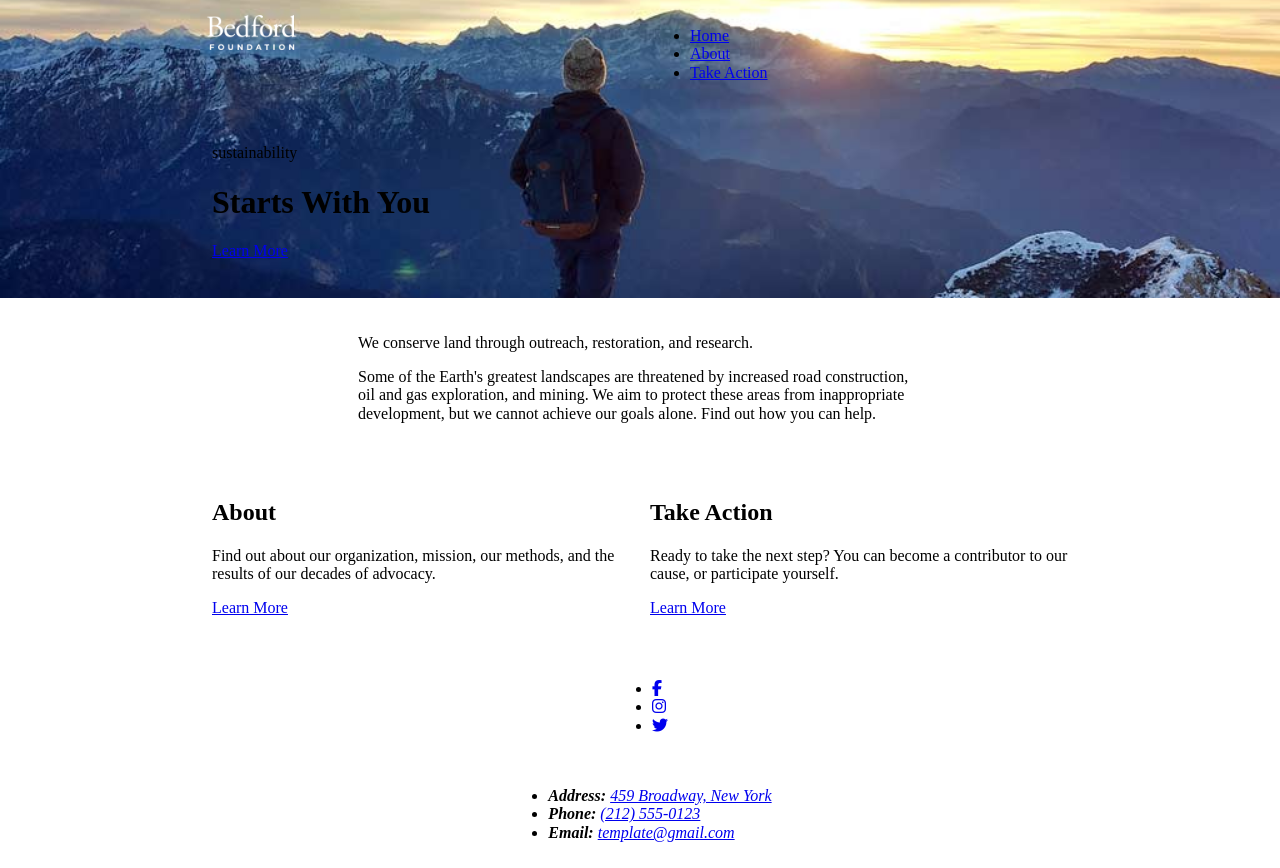
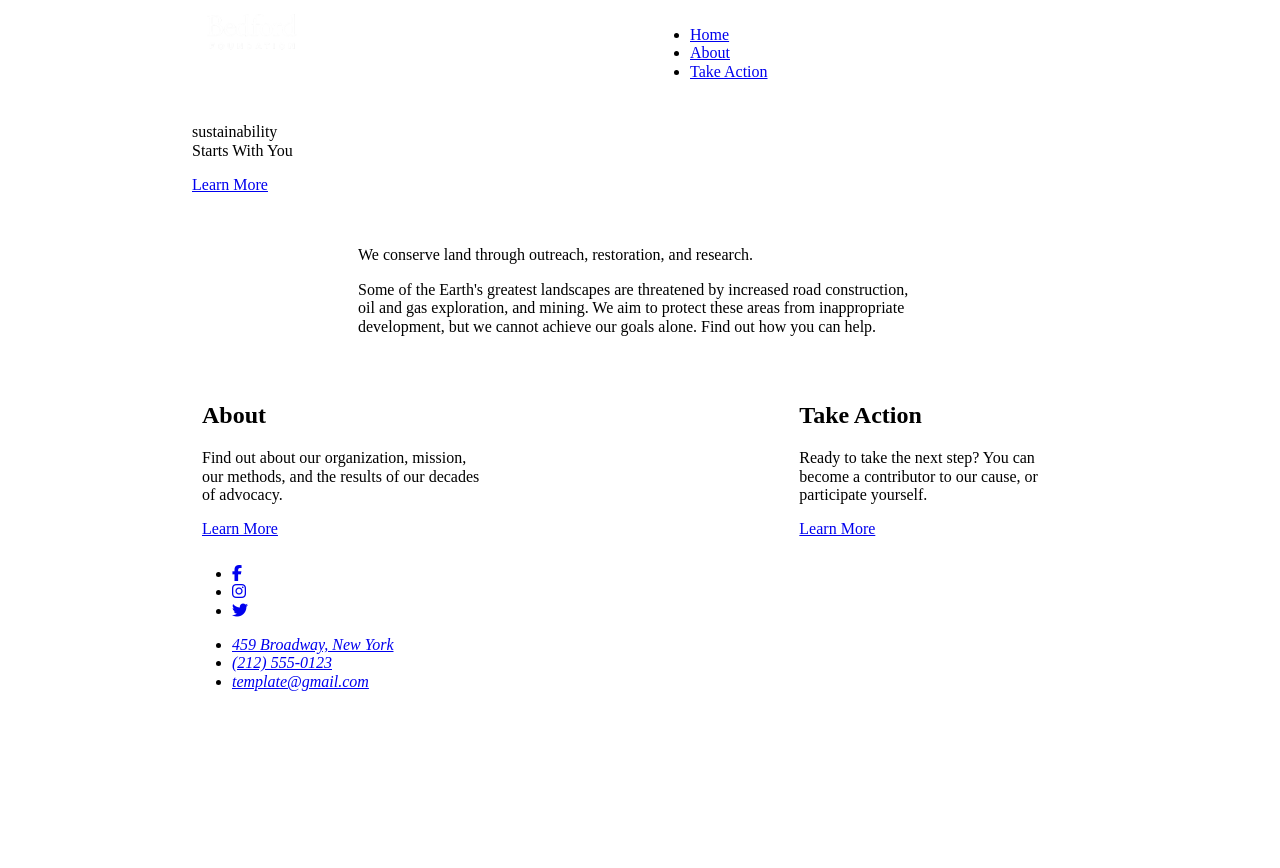
Before and after one commit to tshindollar/GDMA-2662-Assignment-3, a plain HTML site: page home.html in a window 1280 px wide. After the commit the page ends 800 px from the top, so only its background shows below. Drawn offline with nearby package versions, Linux system fonts and the light colour scheme; some packages are replaced by stand-ins of ours; a script that the page names is missing.

Commit message:
11.18.22
Fixed feedback issues

```diff
--- a/home.html
+++ b/home.html
@@ -5,7 +5,7 @@
 <meta name="viewport" content="width=device-width, initial-scale=1">
 <meta charset="UTF-8">
 
-<title>Bedford-Foundation</title>
+<title>Home | Bedford Foundation</title>
 
 <link rel="stylesheet" href="css/normalize.css">
 <link rel="stylesheet" href="css/main.css">
@@ -18,13 +18,13 @@
 
 </head>
 
-<body id="home">
+<body>
 
-    <header> <!-- background image here -->
+    <header id="home">
         <div class="wrapper">
             <div class="row">
                 <div class="col-sm-12 col-lg-6">
-                    <a href="home.html"><img src="img/logo-bedford.png" alt="bedford-logo" data-rjs="2"></a>
+                    <a href="#"><img src="img/logo-bedford.png" alt="logo-bedford" data-rjs="2"></a>
                 </div>
                 <nav class="col-sm-12 col-lg-6">
                     <ul>
@@ -35,27 +35,21 @@
                 </nav>
             </div>
 
-            <div class="row col-center">
-                <div class="col-sm-12">
-                    <p>sustainability</p>
-                    <h1>Starts With You</h1>
-                    <p><a href="about.html">Learn More</a></p>
-                </div>
-            </div>
+            <p><span>sustainability</span><br>Starts With You</p>
+            <p><a href="about.html">Learn More</a></p>
         </div>
     </header>
 
     <main class="wrapper">
         <div class="row col-center">
-            <section class="col-sm-12 col-lg-8">
+            <div class="col-sm-12 col-lg-8">
                 <p>We conserve land through outreach, restoration, and research. </p>
-
                 <p>Some of the Earth's greatest landscapes are threatened by increased road construction, oil and gas exploration, and mining. We aim to protect these areas from inappropriate development, but we cannot achieve our goals alone. Find out how you can help.</p>
-            </section>
+            </div>
         </div>
 
-        <div class="row col-center">
-            <section class="col-sm-12 col-lg-6">
+        <div class="row">
+            <section class="col-sm-12 col-lg-4">
                 <header>
                     <h2>About</h2>
                 </header>
@@ -63,7 +57,7 @@
                 <p><a href="about.html">Learn More</a></p>
             </section>
 
-            <section class="col-sm-12 col-lg-6">
+            <section class="col-sm-12 col-lg-4">
                 <header>
                     <h2>Take Action</h2>
                 </header>
@@ -75,9 +69,8 @@
     </main>
 
     <footer>
-
-        <div class="row col-center">
-            <ul>
+        <div>
+            <ul class="wrapper">
                 <li>
                     <a href="https://www.facebook.com" target="_blank">
                         <span class="fa-brands fa-facebook-f"></span>
@@ -100,22 +93,19 @@
             </ul>
         </div>
 
-        <div class="row col-center">
-            <address>
-                <ul>
-                    <li><b>Address:</b> <a href="https://www.google.com/maps" target="_blank">459 Broadway, New York</a></li>
-                    <li><b>Phone:</b> <a href="tel:+18001234567">(212) 555-0123</a></li>
-                    <li><b>Email:</b> <a href="mailto:info@acton.com">template@gmail.com</a></li>
-                </ul>
-            </address>
-        </div>
-
+        <address class="wrapper">
+            <ul>
+                <li><a href="https://www.google.com/maps/place/459+Broadway,+New+York,+NY+10013/data=!4m2!3m1!1s0x89c2598bd3fc4031:0x48b829f544b1ce3f?sa=X&ved=2ahUKEwj_1LCvw_D6AhXcj4kEHcAtAzIQ8gF6BAgVEAE" target="_blank">459 Broadway, New York</a></li>
+                <li><a href="tel:+12125550123">(212) 555-0123</a></li>
+                <li><a href="mailto:template@gmail.com">template@gmail.com</a></li>
+            </ul>
+        </address>
     </footer>
 
 
     <script src="https://ajax.googleapis.com/ajax/libs/jquery/3.6.1/jquery.min.js"></script>
 
-    <script src="js/retina.js"></script>
+    <script src="js/functions.js"></script>
 
 </body>
 </html>
```
Also changed, not shown: about.html (+24 -25 lines), take-action.html (+13 -19 lines).
